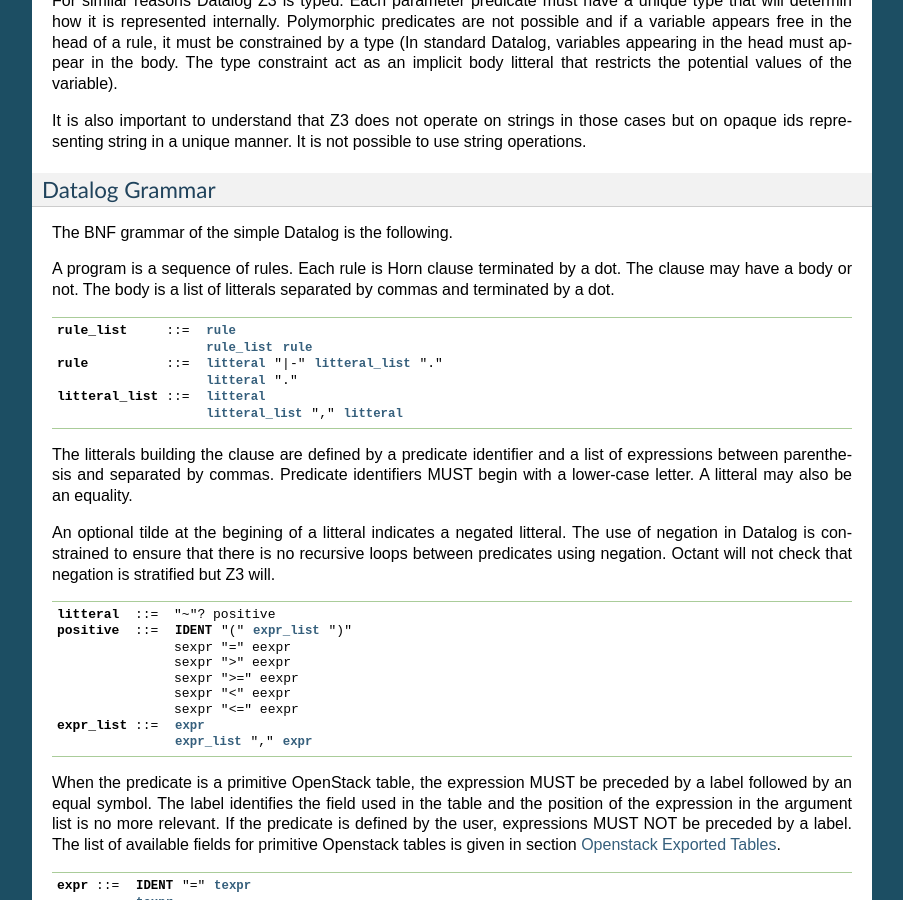
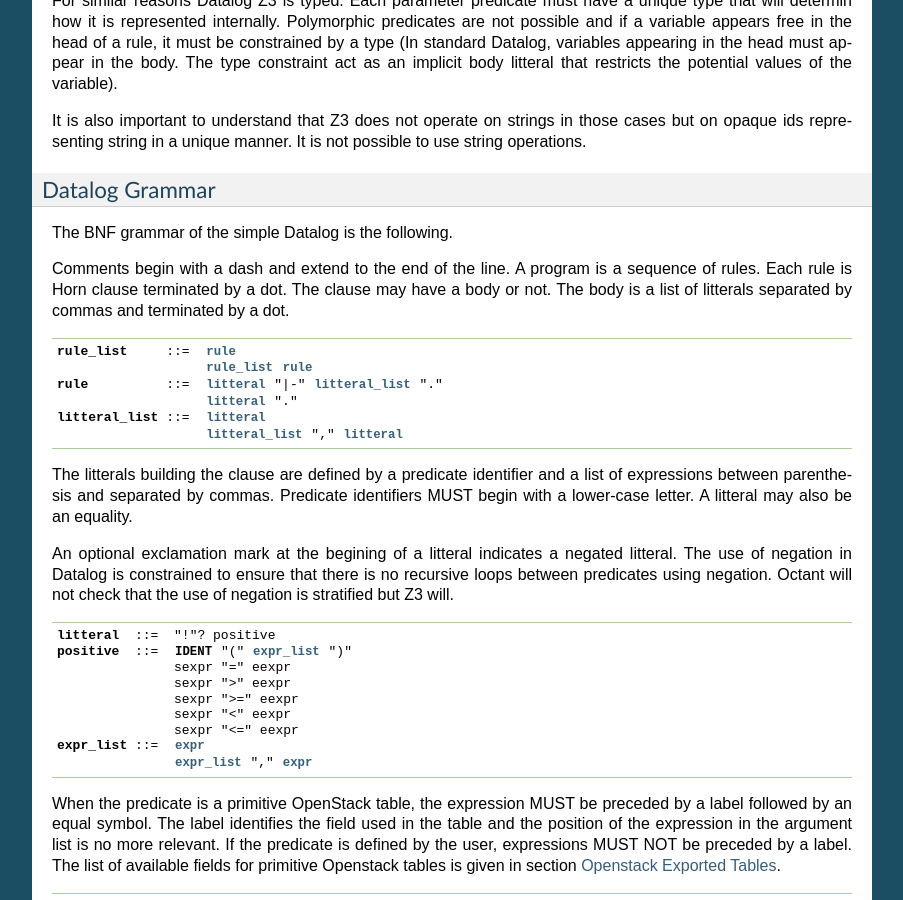
Before and after one commit to Orange-OpenSource/octant, a Sphinx documentation site: the page built from doc/source/user/index.rst, in a window 1280 px wide and 900 px high, scrolled down 1589 px. Shown: the whole window, without its empty margins (198-1101 px from the left). Built offline with Sphinx 7.4.7, drawn with Linux system fonts in a browser that asks for light colours.

Commit message:
doc cleanup

```diff
--- a/doc/source/index.rst
+++ b/doc/source/index.rst
@@ -7,7 +7,9 @@
 Welcome to the documentation of octant
 ======================================
 
-Contents:
+.. only:: html
+
+    Contents:
 
 .. toctree::
    :maxdepth: 2
--- a/doc/source/user/index.rst
+++ b/doc/source/user/index.rst
@@ -105,6 +105,7 @@ Datalog Grammar
 
 The BNF grammar of the simple Datalog is the following.
 
+Comments begin with a dash and extend to the end of the line.
 A program is a sequence of rules. Each rule is Horn clause terminated by a dot.
 The clause may have a body or not. The body is a list
 of litterals separated by commas and terminated by a dot.
@@ -122,13 +123,13 @@ a list of expressions between parenthesis and separated by commas. Predicate
 identifiers MUST begin with a lower-case letter. A litteral may also be an
 equality.
 
-An optional tilde at the begining of a litteral indicates a negated litteral.
+An optional exclamation mark at the begining of a litteral indicates a negated litteral.
 The use of negation in Datalog is constrained to ensure that there is no
 recursive loops between predicates using negation.
-Octant will not check that negation is stratified but Z3 will.
+Octant will not check that the use of negation is stratified but Z3 will.
 
 .. productionlist::
-   litteral : "~"? positive
+   litteral : "!"? positive
    positive : `IDENT` "(" `expr_list` ")"
             : sexpr "=" eexpr
             : sexpr ">" eexpr
```
Also changed, not shown: other parts of doc/source/user/index.rst (+1 -1 lines).
